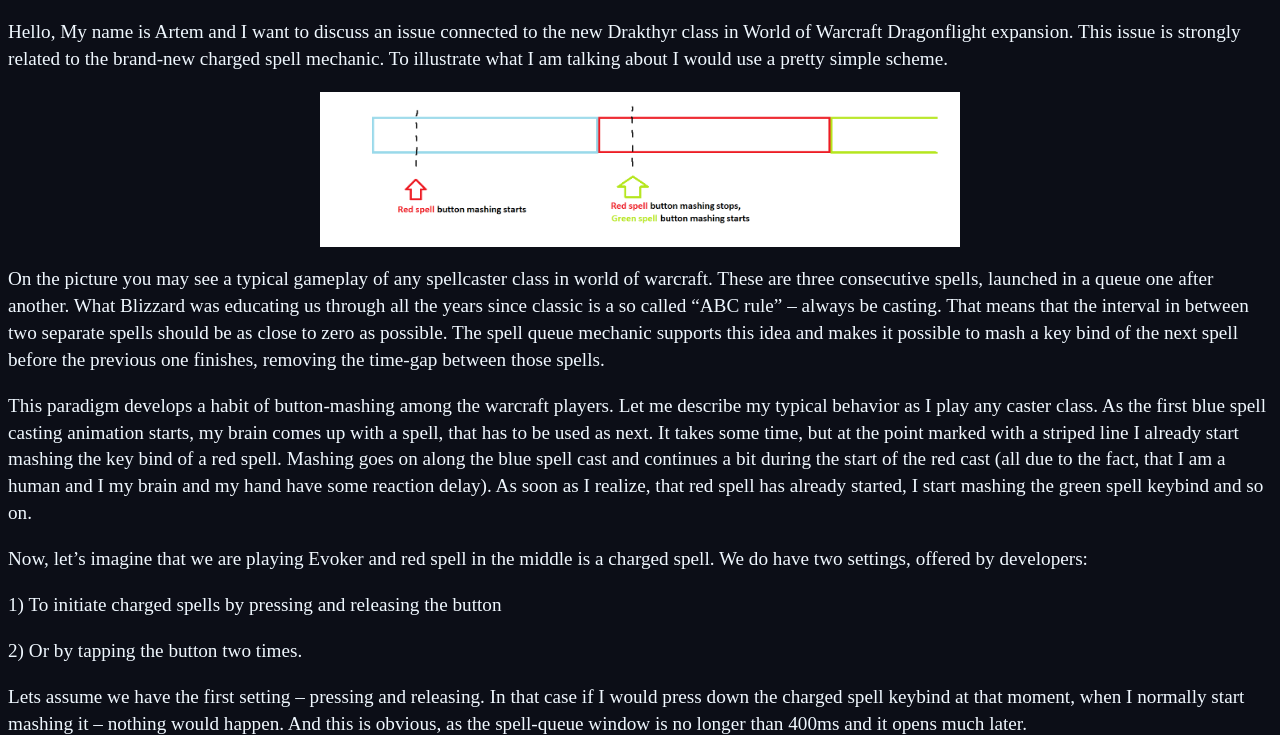
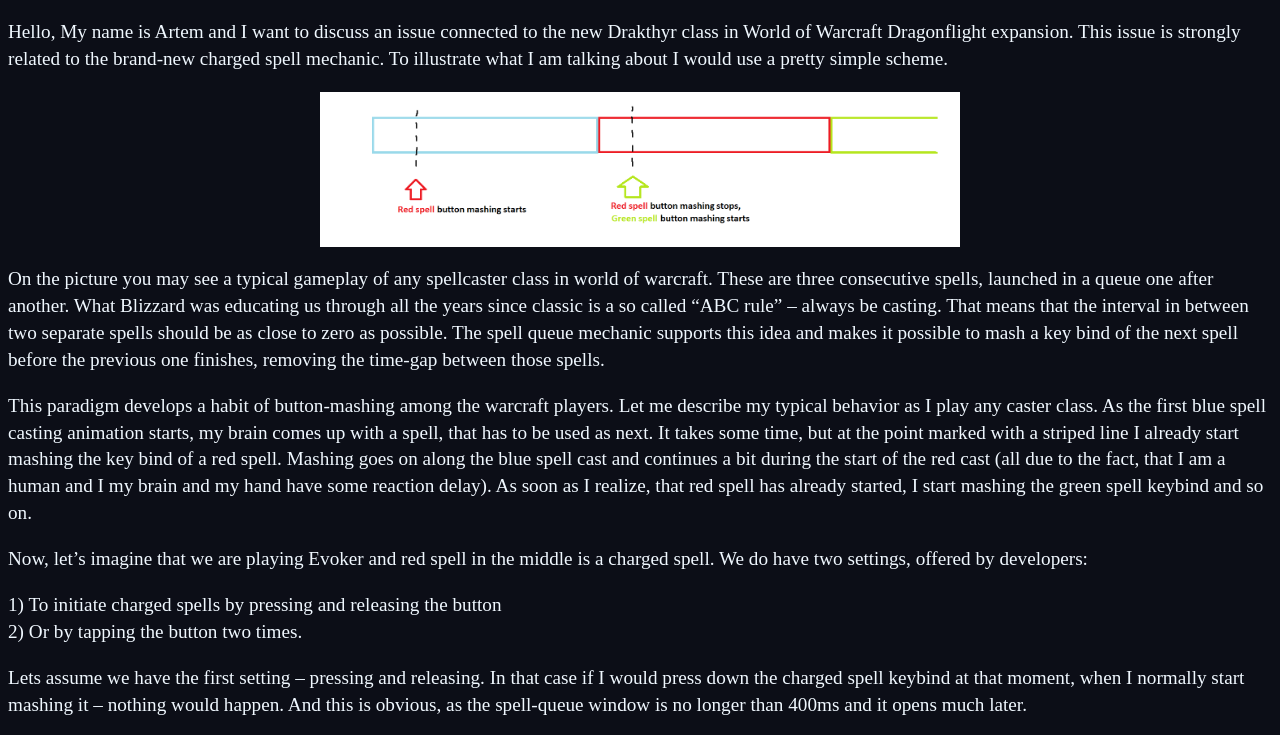
Before and after one commit to Rybus1/Evoker, a plain HTML site: page index.html in a window 1280 px wide. Shown: the top 735 px of the page. Drawn offline with Linux system fonts and the light colour scheme.

Commit message:
Update index.html

```diff
--- a/index.html
+++ b/index.html
@@ -40,8 +40,8 @@
             settings, offered by developers:
         </p>
         <p>
-            <p>1) To initiate charged spells by pressing and releasing the button</p>
-            <p>2) Or by tapping the button two times.</p>
+            1) To initiate charged spells by pressing and releasing the button
+            <br>2) Or by tapping the button two times.
         </p>
         <p>
             Lets assume we have the first setting – pressing and releasing. In that case if I would press down the
```
